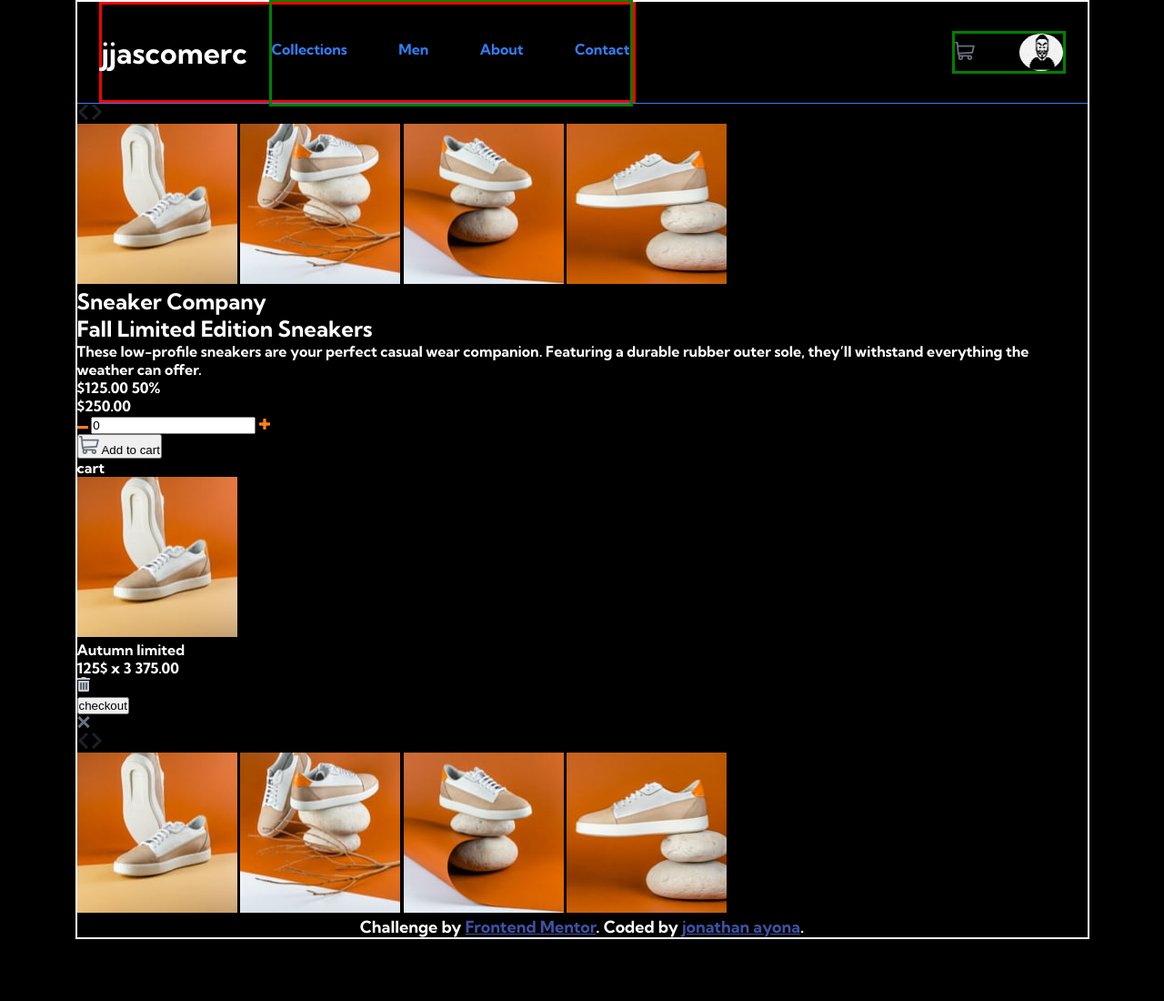
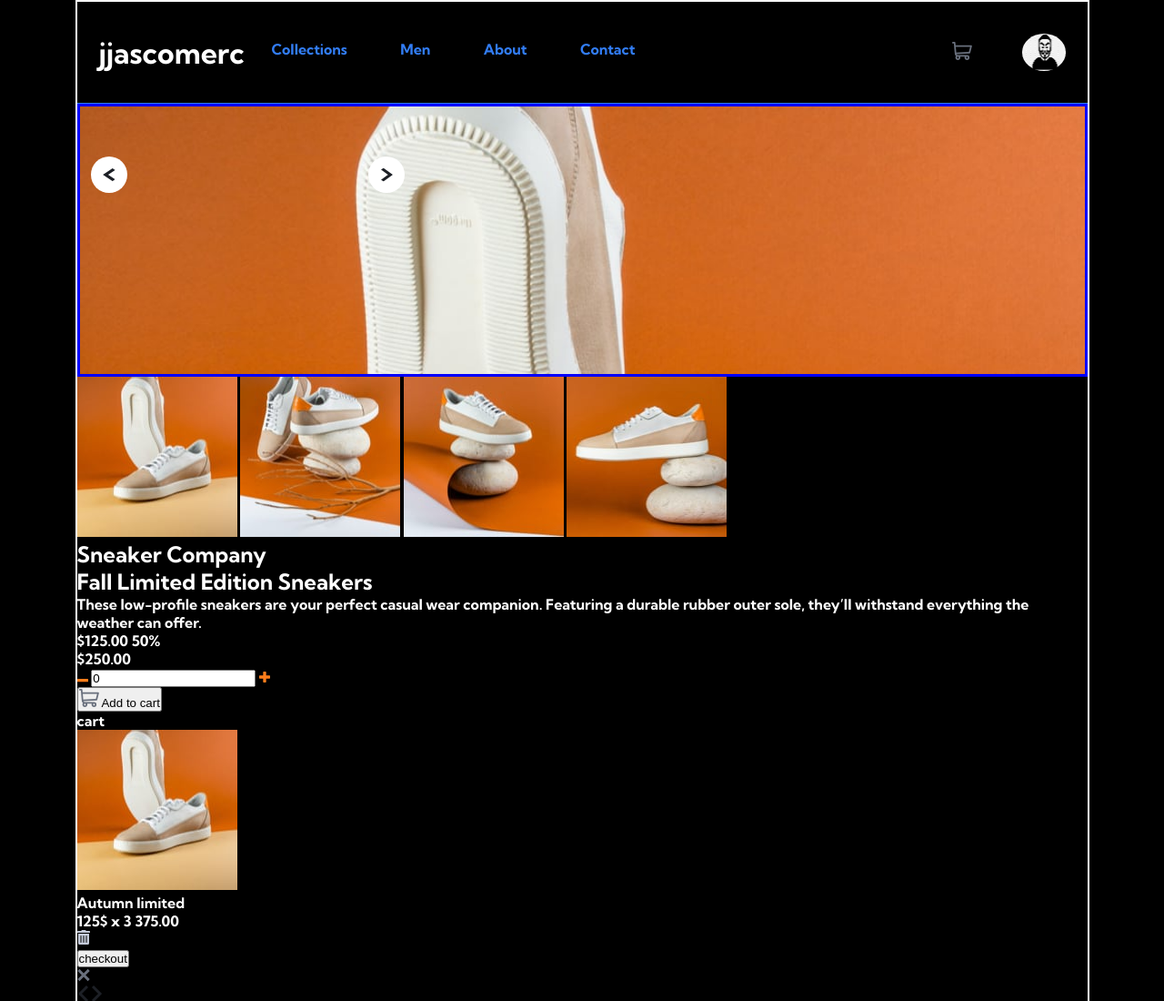
Before and after one commit to jjas420/Ecomerce-I, a plain HTML site: page index.html in a window 1280 px wide. Shown: the top 1100 px of the page at 91% size. Before the commit the page ends 1032 px from the top, so only its background shows below. Drawn offline with Linux system fonts and the light colour scheme; a web font is replaced by a local one.

Commit message:
10 primera parte de gallery

```diff
--- a/index.html
+++ b/index.html
@@ -87,8 +87,8 @@
     <section class="content">
       <article class="gallery">
         <div class="gallery__image-content">
-          <img src="./images/icon-previous.svg" alt="icon-previous">
-          <img src="./images/icon-next.svg" alt="icono-next">
+          <img src="./images/icon-previous.svg" class="icon-previous" alt="icon-previous">
+          <img src="./images/icon-next.svg" class="icono-next" alt="icono-next">
 
         </div>
         <div class="gallery_thumnails">
--- a/sass/_mixins.scss
+++ b/sass/_mixins.scss
@@ -12,3 +12,19 @@
     height: 100%;
     width: 100%;
 }
+@mixin img-btn-pre ($left){
+    background-color: variables.$White;
+        width: 40px;
+        height: 40px;
+        padding: 12px;
+        border-radius:50%;
+        position: absolute;
+        top: 170px;
+        left: $left;
+        &:hover{
+            cursor: pointer;
+
+           }
+
+
+}
--- /dev/null
+++ b/sass/gallery.scss
@@ -0,0 +1,29 @@
+@use 'variables';
+@use 'mixins.scss';
+
+.gallery{
+    .gallery__image-content{
+        border: 3px solid blue;
+        height: 300px;
+        width: 100%;
+        background-image: url('../images/image-product-1.jpg');
+        background-position-y:-35px;
+        background-size: cover;
+
+
+    }
+
+    .icon-previous{
+        @include mixins.img-btn-pre(15px);
+
+
+
+    }
+    .icono-next{
+        @include mixins.img-btn-pre(320px);
+
+
+
+
+    }
+}
--- a/sass/header.scss
+++ b/sass/header.scss
@@ -13,7 +13,6 @@
     .header-navegation{
         width: 190px;
         height: 100%;
-        border: solid 3px red;
         display: flex;
         align-items: center;
         justify-content: space-between;
@@ -37,7 +36,6 @@
     }
 
     &__cart-avatar{
-        border:solid 3px green;
         display: flex;
         align-items: center;
         justify-content: space-between;
--- a/sass/navbar.scss
+++ b/sass/navbar.scss
@@ -2,7 +2,7 @@
 
 .navbar{
     display: none;
-    border: 3px solid green;
+
     width: 400px;
     .navbar_items{
         list-style: none;
--- a/sass/scss.scss
+++ b/sass/scss.scss
@@ -3,6 +3,8 @@
 @use 'header';
 @use 'navbar';
 @use 'modal-navbar';
+@use 'gallery';
+
 
 
 .main-container{
```
Also changed, not shown: css/main.css, 1 other file.
